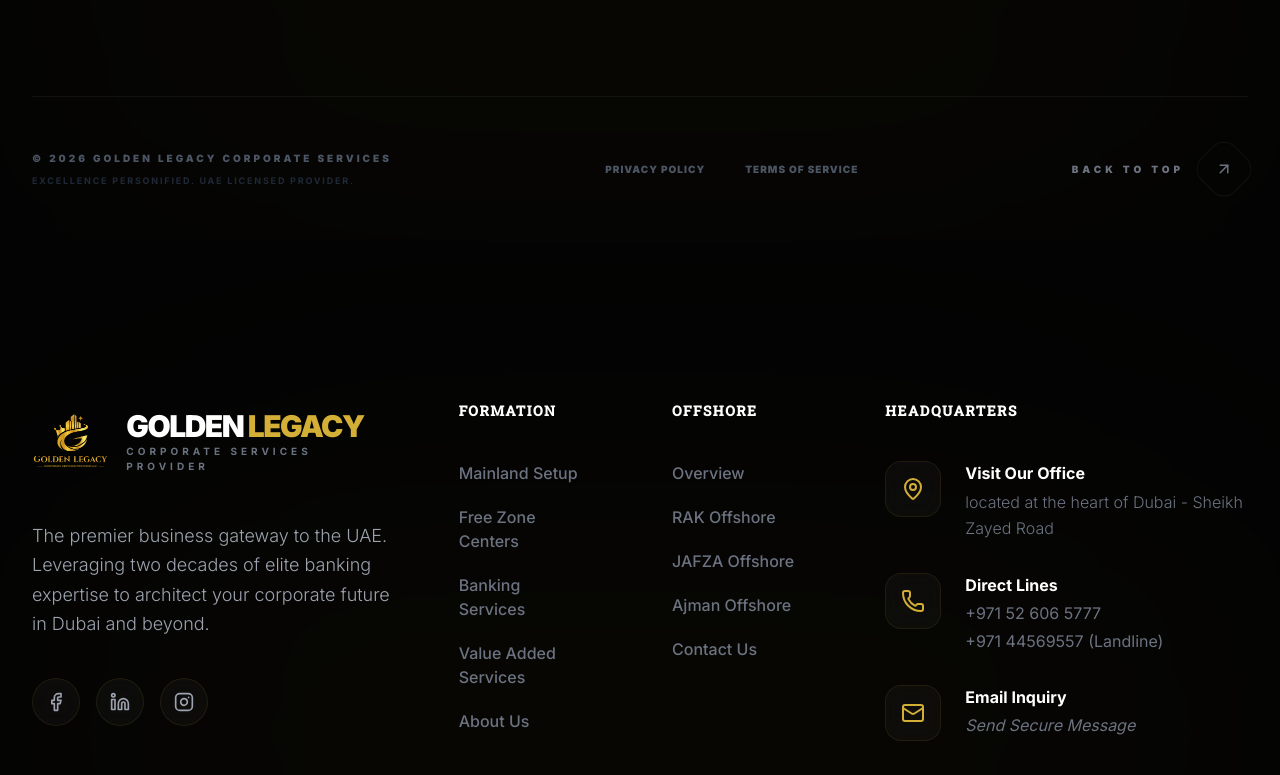
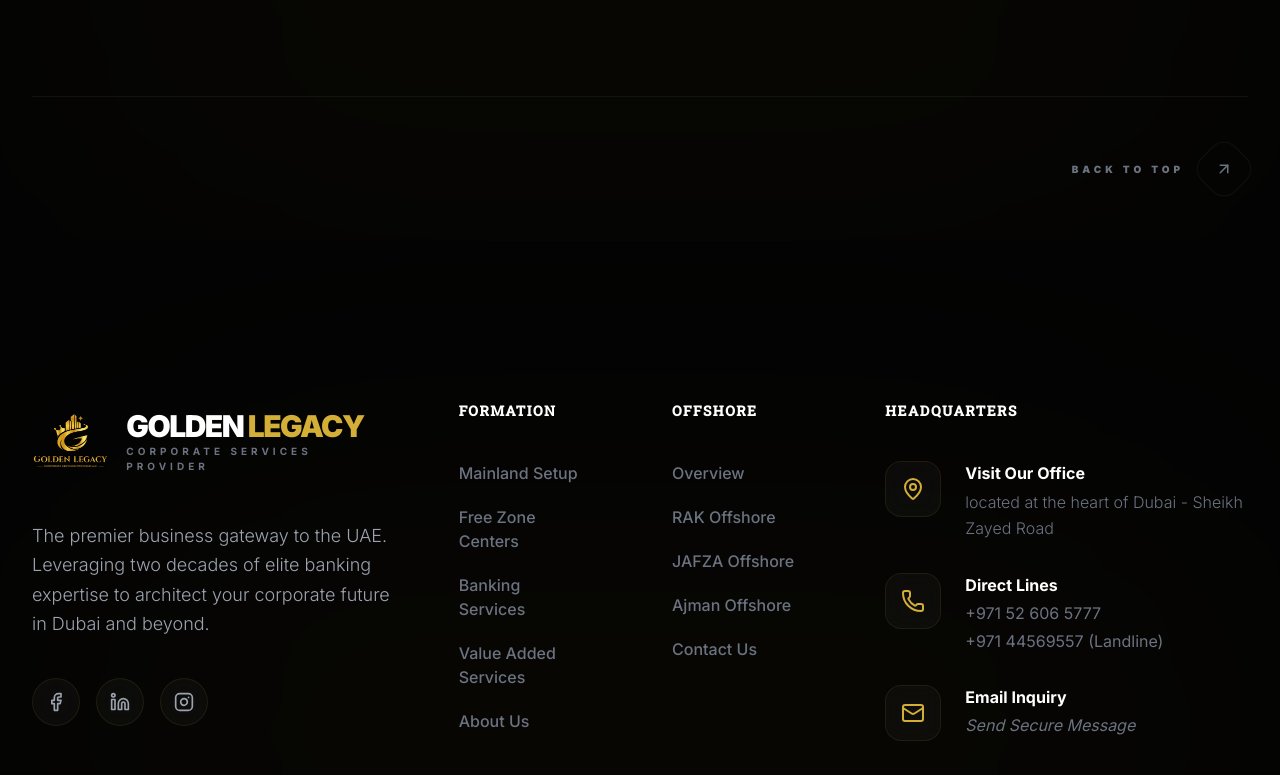
Before and after one commit to pvsameerpvs/golden-fortune-static, a Next.js app: page /cost-calculator in a window 1280 px wide. Shown: the part 1625-2400 px from the top of the page. Built offline with nearby package versions, Linux system fonts and the light colour scheme.

Commit message:
fix: cuurct footer

```diff
--- a/components/Footer.tsx
+++ b/components/Footer.tsx
@@ -119,20 +119,10 @@
             </div>
           </div>
         </div>
-         <div className="pt-12 border-t border-white/5 flex flex-col md:flex-row justify-between items-center gap-8">
-           <div className="space-y-2 text-center md:text-left">
-              <p className="text-gray-600 text-[10px] font-black tracking-[0.3em] uppercase">
-                © {new Date().getFullYear()} GOLDEN LEGACY CORPORATE SERVICES
-              </p>
-              <p className="text-gray-800 text-[9px] font-bold tracking-[0.2em] uppercase">
-                Excellence Personified. UAE Licensed Provider.
-              </p>
-           </div>
+         <div className="pt-12 border-t border-white/5 flex flex-col md:flex-row justify-end items-center gap-8">
 
-           <div className="flex gap-10">
-              <Link href="#" className="text-gray-600 hover:text-gold text-[10px] font-black tracking-widest uppercase transition-colors">Privacy Policy</Link>
-              <Link href="#" className="text-gray-600 hover:text-gold text-[10px] font-black tracking-widest uppercase transition-colors">Terms of Service</Link>
-           </div>
+
+
 
            <button
              onClick={scrollToTop}
```
